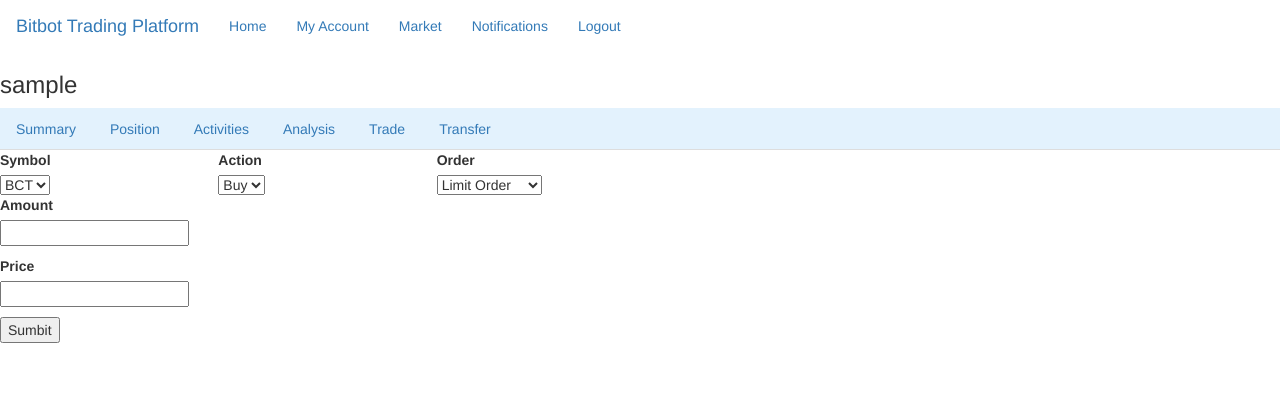
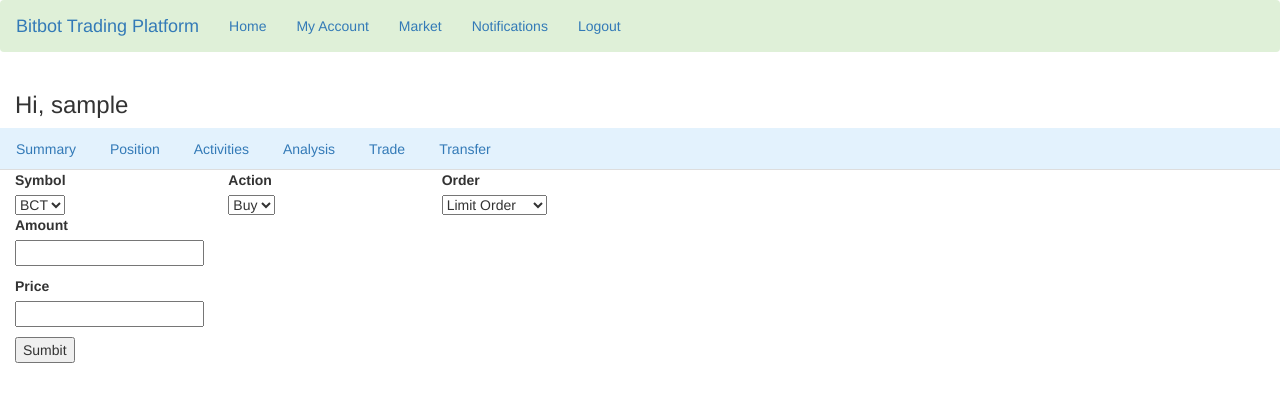
Before and after one commit to danabaxia/bitbot, a Flask app: a page that uses flaskr/templates/trade.html in a window 1280 px wide. Shown: the top 402 px of the page. Run offline with Flask 2, Linux system fonts and the light colour scheme; the visitor is signed in with stand-in values (Sample User, id 1); data that the repository does not hold is empty; some libraries are stand-ins or nearby versions.

Commit message:
adjust margins of some webpages

```diff
--- a/flaskr/templates/base.html
+++ b/flaskr/templates/base.html
@@ -6,7 +6,7 @@
 
 
 {% block navbar %}
-    <nav class="navbar navbar-expand-lg navbar-light bg-light">
+    <nav class="navbar navbar-expand-lg navbar-light bg-success">
         <div class="container-fluid">
             <a class="navbar-brand" href="{{ url_for('index') }}">Bitbot Trading Platform</a>
             <ul class="nav navbar-nav">
--- a/flaskr/templates/base_user.html
+++ b/flaskr/templates/base_user.html
@@ -4,9 +4,8 @@
     {% if title %}{{ title }} - BitBot Wallet{% else %}Welcome to Bitbot{% endif %}
 {% endblock %}
 
-
 {% block navbar %}
-    <nav class="navbar navbar-expand-lg navbar-light bg-light">
+    <nav class="navbar navbar-expand-lg navbar-light bg-success">
         <div class="container-fluid">
             <a class="navbar-brand" href="{{ url_for('index') }}">Bitbot Trading Platform</a>
             <ul class="nav navbar-nav">
@@ -22,8 +21,9 @@
             </ul>
         </div>
     </nav>
-
-    <h3>{{ current_user.username }}</h3>
+    <div class="container-fluid">
+    <h3>Hi, {{ current_user.username }}</h3>
+    </div>
     <ul class="nav nav-tabs" style="background-color: #e3f2fd;">
       <li class="nav-item">
         <a class="nav-link active" aria-current="#" href="{{url_for('summary',username=current_user.username)}}">Summary</a>
--- a/flaskr/templates/history.html
+++ b/flaskr/templates/history.html
@@ -1,6 +1,7 @@
 {% extends "base_user.html" %}
 
 {% block content %}
+<div class="container-fluid">
     <p>Active Orders</p>
     <table class="table">
         <thead>
@@ -77,5 +78,5 @@
 
 
 
-
+</div>
 {% endblock %}
--- a/flaskr/templates/login.html
+++ b/flaskr/templates/login.html
@@ -1,6 +1,7 @@
 {% extends "base.html" %}
 
 {% block content %}
+    <div class="container-fluid">
     <h1>Sign In</h1>
     <form action="" method="post" novalidate>
         {{ form.hidden_tag() }}
@@ -22,4 +23,5 @@
         <p>{{ form.submit() }}</p>
     </form>
     <p>New User? <a href="{{ url_for('register') }}">Click to Register!</a></p>
+    </div>
 {% endblock %}
--- a/flaskr/templates/register.html
+++ b/flaskr/templates/register.html
@@ -1,6 +1,7 @@
 {% extends "base.html" %}
 
 {% block content %}
+<div class="container-fluid">
 <form action="" method="post">
     {{ form.hidden_tag() }}
     <p>
@@ -40,4 +41,5 @@
     </p>
     <p>{{ form.submit() }}</p>
 </form>
+</div>
 {% endblock %}
--- a/flaskr/templates/trade.html
+++ b/flaskr/templates/trade.html
@@ -1,5 +1,6 @@
 {% extends "base_user.html" %}
 {% block content %}
+<div class="container-fluid">
   <form action="#", method="post">
   <div class="row">
     <div class="col-sm-2">
@@ -43,5 +44,5 @@
   <p>{{  form.submit()  }}</p>
   </form>
 
-
+</div>
 {% endblock %}
--- a/flaskr/templates/transfer.html
+++ b/flaskr/templates/transfer.html
@@ -1,6 +1,7 @@
 {% extends "base_user.html" %}
 
 {% block content %}
+<div class="container-fluid">
 <div class="row">
   <div class="col-sm-2">
     <label for="symbol" class="form-label">From</label>
@@ -31,5 +32,5 @@
   </p>
   <p>{{  form.submit()  }}</p>
 </form>
-
+</div>
 {% endblock %}
--- a/flaskr/templates/user.html
+++ b/flaskr/templates/user.html
@@ -1,6 +1,8 @@
 {% extends "base_user.html" %}
 {% block content %}
+<div class="container-fluid">
 <h5>Account Balance: {{ bit + cash }}</h5>
 <h5>Cryptocurrency:  {{ bit }}</h5>
 <h5>Cash: {{ cash }}</h5>
+</div>
 {% endblock %}
```
Also changed, not shown: flaskr/templates/summary.html (+5 -5 lines).
